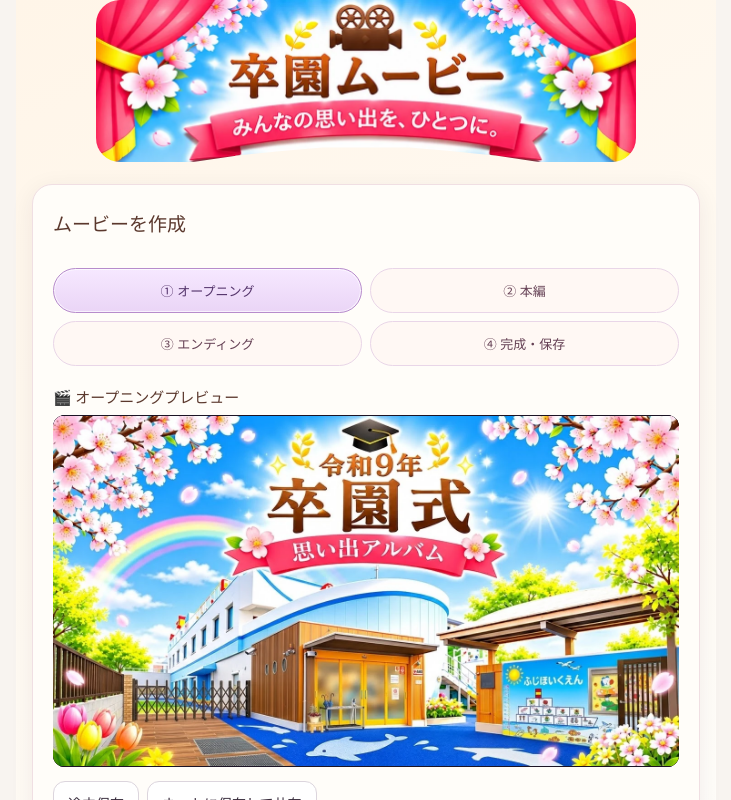
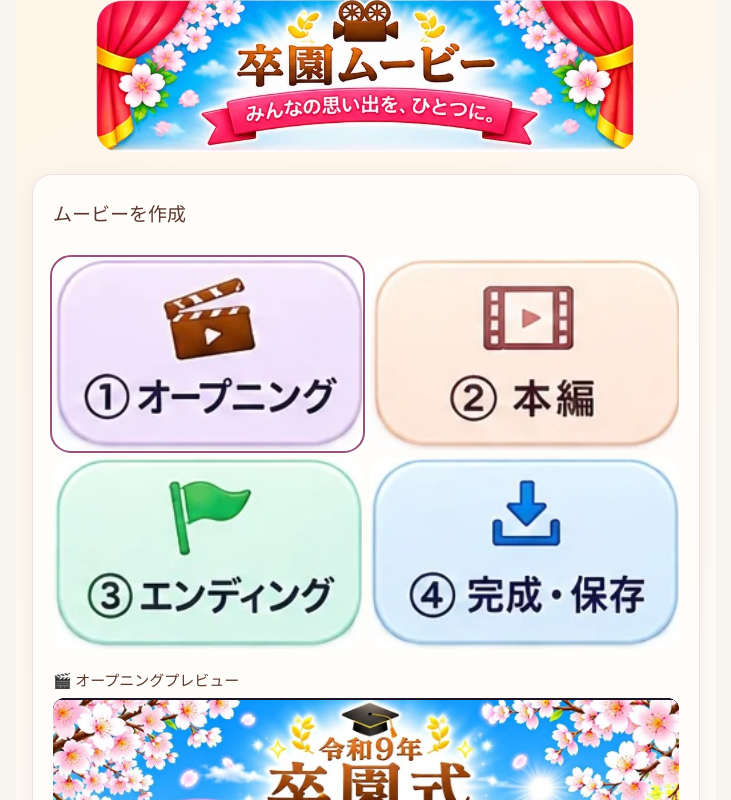
Before and after one commit to k5wvk4n6pt-web/omoide-theater-demo, a React (Vite) app: page / in a window 1280 px wide. Both pictures are taken after a click on the button "ムービーを作る". Shown: the top 800 px of the page, without its empty margins (274-1005 px from the left). Built offline with nearby package versions, Linux system fonts and the light colour scheme; a web font is replaced by a local one.

Commit message:
Use the supplied artwork for the editor title and step buttons

```diff
--- a/src/App.tsx
+++ b/src/App.tsx
@@ -748,10 +748,10 @@ useEffect(()=>{
 
 const submissionSite='https://kiku-sotsuen-movie.th-1043.chatgpt.site/';
 const graduationArtwork = new URL('../fuji-graduation-opening.webp', import.meta.url).href;
-const graduationPosterCover = import.meta.env.BASE_URL + 'artwork/graduation-home-cover.webp';
+const editorArtwork = import.meta.env.BASE_URL + 'artwork/graduation-editor-parts.webp';
 return <main className={step==='home'?'theaterHome':'theaterEditor'}>
 {step!=='home'?<header className="graduationEditorHeader">
-  <img src={graduationPosterCover} width={1086} height={1448} alt="卒園ムービー。みんなの思い出を、ひとつに。"/>
+  <img src={editorArtwork} width={1536} height={1024} alt="卒園ムービー。みんなの思い出を、ひとつに。"/>
 </header>:null}
 {step==='home'?<section className="graduationHome">
   <div className="graduationPoster">
@@ -760,7 +760,7 @@ return <main className={step==='home'?'theaterHome':'theaterEditor'}>
     <a className="graduationPosterAction graduationSubmitAction" href={submissionSite} aria-label="写真・動画の提出"/>
   </div>
   {projects.length>0?<div className="draftBox"><h3>📁 保存した作品（{projects.length}件）</h3><div className="projectList">{projects.map(p=><div className="projectCard" key={p.id}>{thumbUrls[p.id]?<img src={thumbUrls[p.id]} alt="作品の表紙"/>:<div className="projectFallback">🎬</div>}<div className="projectDetail"><strong>{p.title}</strong><small>{p.photoCount}枚 · {new Date(p.savedAt).toLocaleString('ja-JP')}</small><div className="projectButtons"><button onClick={()=>restoreProject(p.id)} disabled={draftBusy}>編集する</button><button onClick={()=>copyProject(p.id)} disabled={draftBusy}>複製</button><button onClick={()=>eraseProject(p.id)} disabled={draftBusy}>削除</button></div></div></div>)}</div></div>:null}{draftInfo?<p className="note" role="status">{draftInfo}</p>:null}</section>:null}
-{step==='edit'?<section className="panel"><div className="sectionHeading"><h2>ムービーを作成</h2></div><nav className="editSteps" aria-label="編集の手順">{([['opening','① オープニング'],['main','② 本編'],['ending','③ エンディング'],['finish','④ 完成・保存']] as const).map(([key,label])=><button key={key} className={editPage===key?'active':''} aria-current={editPage===key?'step':undefined} onClick={()=>{setPlaying(false);setScrubbing(false);setEditPage(key)}}>{label}</button>)}</nav>{editPage!=='opening'?<div className="actions" role="group" aria-label="写真・動画の追加">
+{step==='edit'?<section className="panel"><div className="sectionHeading"><h2>ムービーを作成</h2></div><nav className="editSteps illustratedEditSteps" aria-label="編集の手順">{([['opening','① オープニング'],['main','② 本編'],['ending','③ エンディング'],['finish','④ 完成・保存']] as const).map(([key,label])=><button key={key} className={editPage===key?'active':''} aria-label={label} data-step={key} aria-current={editPage===key?'step':undefined} onClick={()=>{setPlaying(false);setScrubbing(false);setEditPage(key)}}><img src={editorArtwork} alt="" width={1536} height={1024}/></button>)}</nav>{editPage!=='opening'?<div className="actions" role="group" aria-label="写真・動画の追加">
 <label className={'mediaPicker'+(photos.length===0?' primary':'')}>
  ＋ 写真を追加する
  <input type="file" accept="image/*,.jpg,.jpeg,.png,.heic,.heif,.webp" multiple disabled={importing||draftBusy} onChange={importSelectedMedia}/>
--- a/src/style.css
+++ b/src/style.css
@@ -192,26 +192,24 @@ input[type="file"][hidden]{display:none!important}
   color: #5b382d;
 }
 .theaterEditor > .graduationEditorHeader {
-  width: min(100%, 540px);
-  aspect-ratio: 1086 / 326;
-  margin-inline: auto;
-  padding: 0;
-  overflow: hidden;
-  border-radius: clamp(12px, 3vw, 24px);
-  background: #fff2de;
+  position:relative;
+  width:min(100%,540px);
+  aspect-ratio:907/255;
+  margin-inline:auto;
+  padding:0;
+  overflow:hidden;
+  border-radius:clamp(12px,3vw,24px);
+  background:#fff2de;
 }
-.graduationEditorHeader img {
-  display: block;
-  width: 100%;
-  height: auto;
+.graduationEditorHeader img,
+.illustratedEditSteps button img {
+  position:absolute;
+  display:block;
+  max-width:none;
+  height:auto;
+  pointer-events:none;
 }
-.graduationEditorHeader {
-  /* Keep the ribbon tails and trim the upward curve of the film strip. */
-  clip-path: polygon(
-    0 0, 100% 0, 100% 100%, 82% 100%, 74% 96%, 65% 93%,
-    58% 91%, 50% 91%, 42% 91%, 35% 93%, 26% 96%, 18% 100%, 0 100%
-  );
-}
+.graduationEditorHeader img {width:169.35%;left:-2.2%;top:-6.3%}
 .theaterEditor > .panel {
   padding: clamp(12px, 3vw, 20px);
   border: 1px solid #f0dfe3;
@@ -376,3 +374,23 @@ input[type="file"][hidden]{display:none!important}
 .previewTimeline label{display:block;margin:.5rem 0 0}
 .previewTimeline span{float:right;font-variant-numeric:tabular-nums}
 .previewTimeline input[type="range"]{display:block;width:100%;margin:.25rem 0 0;min-height:32px}
+
+.theaterEditor .illustratedEditSteps button,
+.theaterEditor .illustratedEditSteps button.active {
+  position:relative;
+  aspect-ratio:232/144;
+  min-height:44px;
+  padding:0;
+  border:0;
+  border-radius:18px;
+  background:#fff;
+  box-shadow:none;
+  overflow:hidden;
+}
+.illustratedEditSteps button img {width:662.07%;top:-205.56%;left:var(--art-left)}
+.illustratedEditSteps [data-step="opening"] {--art-left:-246.55%}
+.illustratedEditSteps [data-step="main"] {--art-left:-350%}
+.illustratedEditSteps [data-step="ending"] {--art-left:-453.88%}
+.illustratedEditSteps [data-step="finish"] {--art-left:-557.76%}
+.theaterEditor .illustratedEditSteps button.active {outline:2px solid #96517e;outline-offset:1px}
+.theaterEditor .illustratedEditSteps button:focus-visible {outline:3px solid #1374a2;outline-offset:2px}
```
Also changed, not shown: public/artwork/graduation-editor-parts.webp (added).
